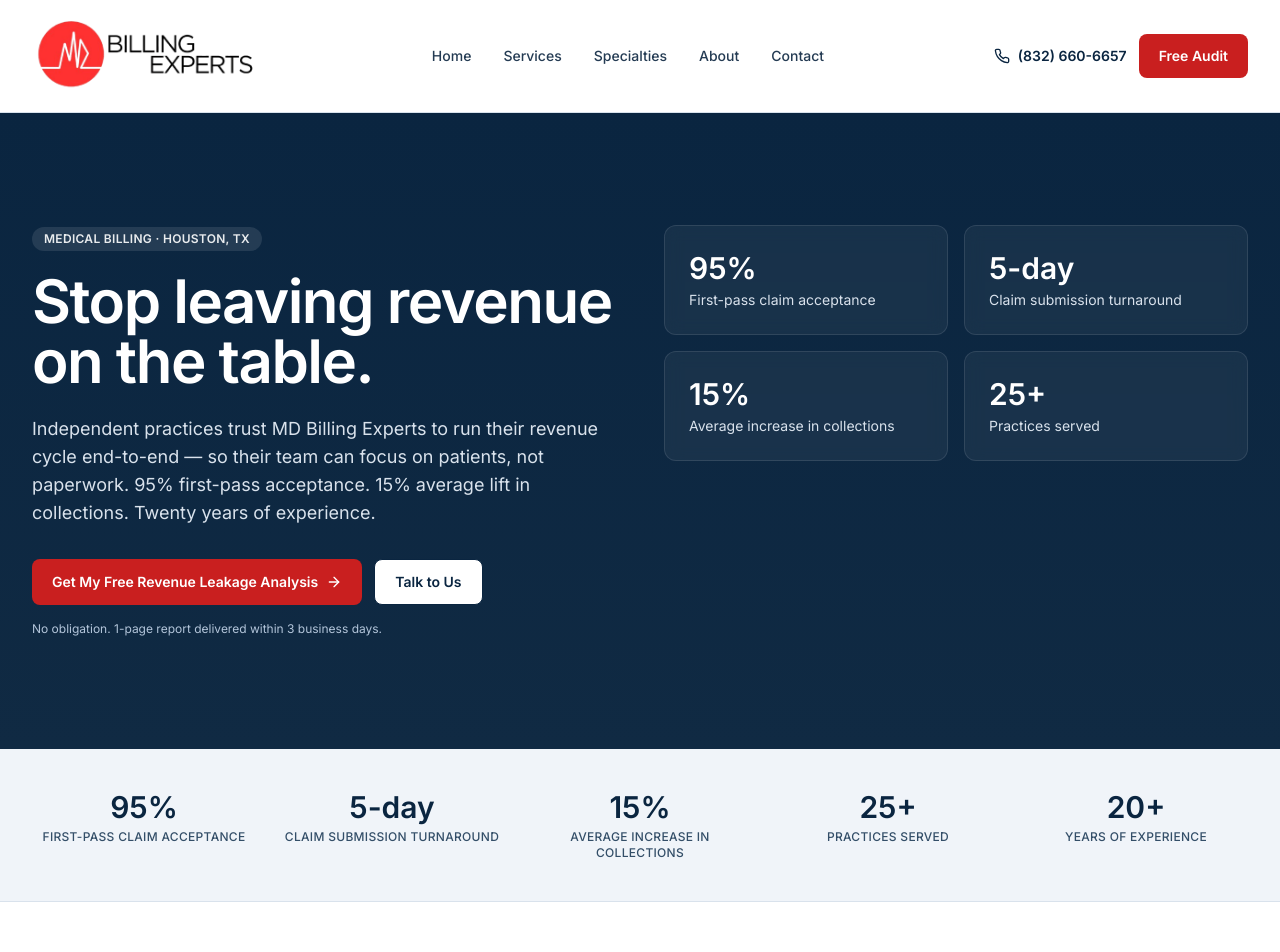
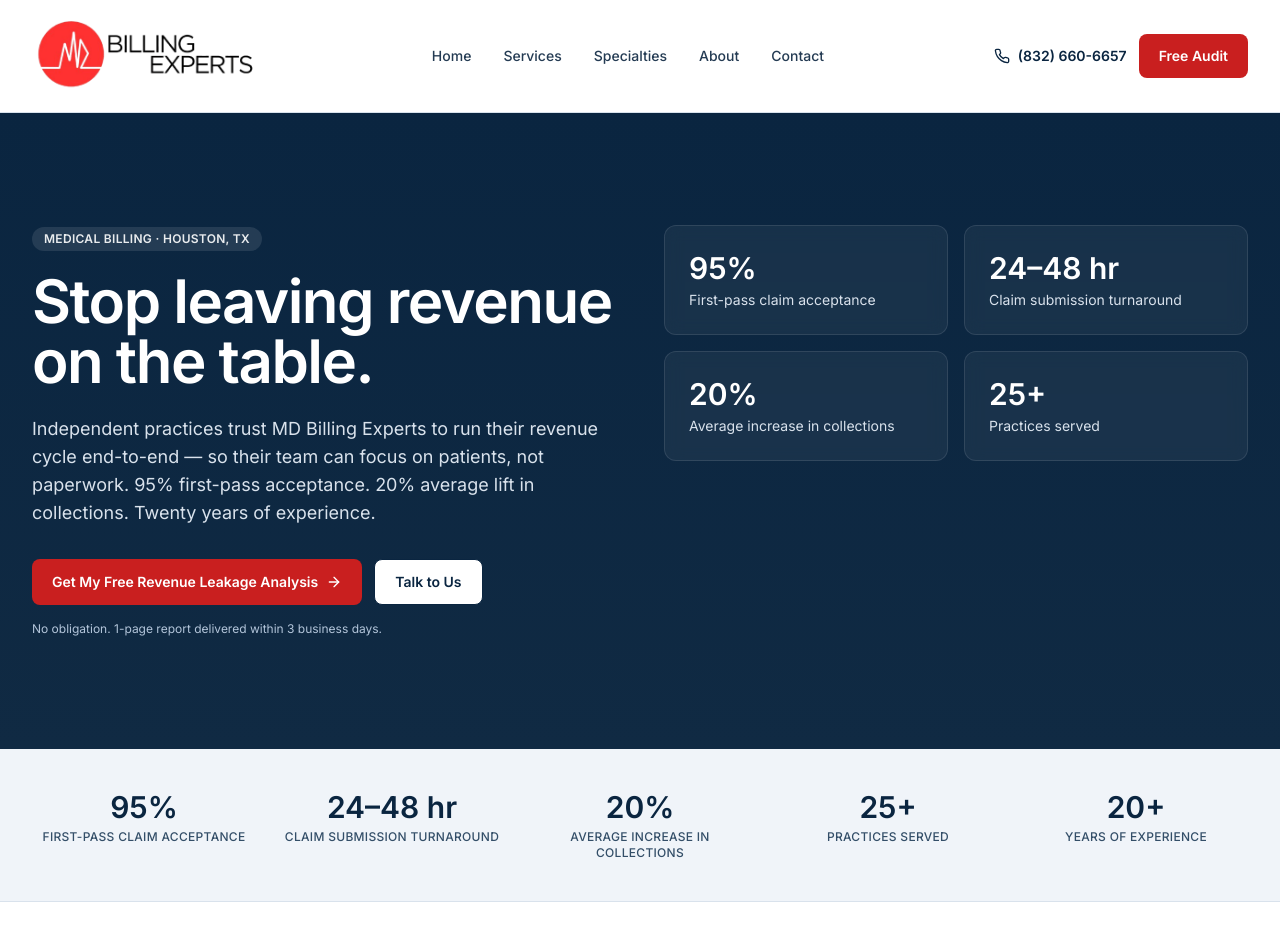
Before and after one commit to arwajafferji/mdbilling-marketing, a Next.js app: page / in a window 1280 px wide. Shown: the top 952 px of the page. Built offline with nearby package versions, Linux system fonts and the light colour scheme.

Commit message:
ship stronger marketing claims (20% lift, 24–48hr turnaround); hide testimonials section until real quotes

```diff
--- a/app/layout.tsx
+++ b/app/layout.tsx
@@ -15,7 +15,7 @@ export const metadata: Metadata = {
     template: "%s | MD Billing Experts",
   },
   description:
-    "Houston-based medical billing and revenue cycle management for independent practices. 95% first-pass acceptance, 5-day claim turnaround, 20+ years of experience. Free Revenue Leakage Analysis.",
+    "Houston-based medical billing and revenue cycle management for independent practices. 95% first-pass acceptance, 24–48 hour claim turnaround, 20+ years of experience. Free Revenue Leakage Analysis.",
   keywords: [
     "medical billing Houston",
     "medical billing services Texas",
@@ -31,7 +31,7 @@ export const metadata: Metadata = {
     siteName: "MD Billing Experts",
     title: "MD Billing Experts | Medical Billing Services in Houston, TX",
     description:
-      "95% first-pass acceptance. 5-day claim turnaround. 20+ years serving Texas practices.",
+      "95% first-pass acceptance. 24–48 hour claim turnaround. 20+ years serving Texas practices.",
   },
   robots: { index: true, follow: true },
 };
--- a/app/opengraph-image.tsx
+++ b/app/opengraph-image.tsx
@@ -96,8 +96,8 @@ export default function OpengraphImage() {
               maxWidth: "900px",
             }}
           >
-            Medical billing & revenue cycle management for Houston&apos;s
-            independent practices. 95% first-pass acceptance. 5-day claim
+            Medical billing & revenue cycle management for Texas
+            independent practices. 95% first-pass acceptance. 24–48 hour claim
             turnaround.
           </div>
         </div>
--- a/app/page.tsx
+++ b/app/page.tsx
@@ -22,8 +22,8 @@ import Footer from "@/components/Footer";
 
 const stats = [
   { value: "95%", label: "First-pass claim acceptance" },
-  { value: "5-day", label: "Claim submission turnaround" },
-  { value: "15%", label: "Average increase in collections" },
+  { value: "24–48 hr", label: "Claim submission turnaround" },
+  { value: "20%", label: "Average increase in collections" },
   { value: "25+", label: "Practices served" },
   { value: "20+", label: "Years of experience" },
 ];
@@ -116,7 +116,7 @@ export default function Home() {
             <p className="mt-6 max-w-xl text-lg text-navy-100">
               Independent practices trust MD Billing Experts to run their
               revenue cycle end-to-end — so their team can focus on patients,
-              not paperwork. 95% first-pass acceptance. 15% average lift in
+              not paperwork. 95% first-pass acceptance. 20% average lift in
               collections. Twenty years of experience.
             </p>
             <div className="mt-8 flex flex-col gap-3 sm:flex-row">
```
Also changed, not shown: 1 other file (tests, documents, lock files or other folders).
